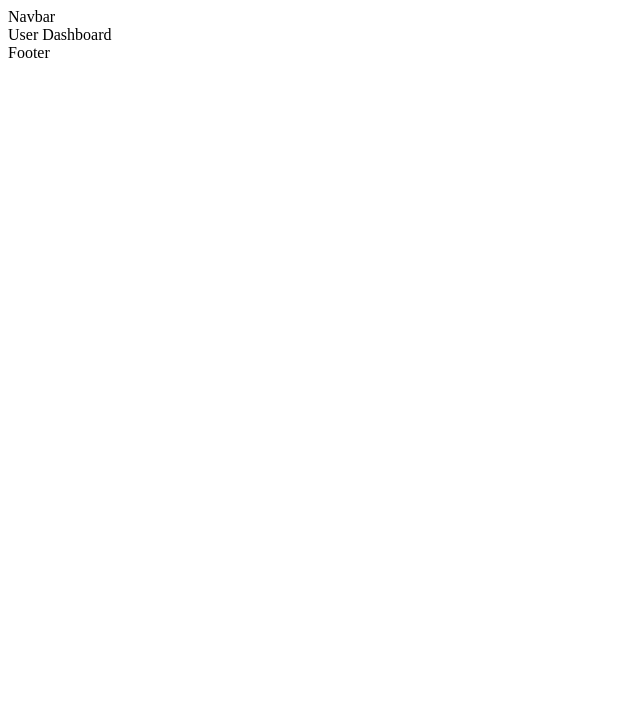
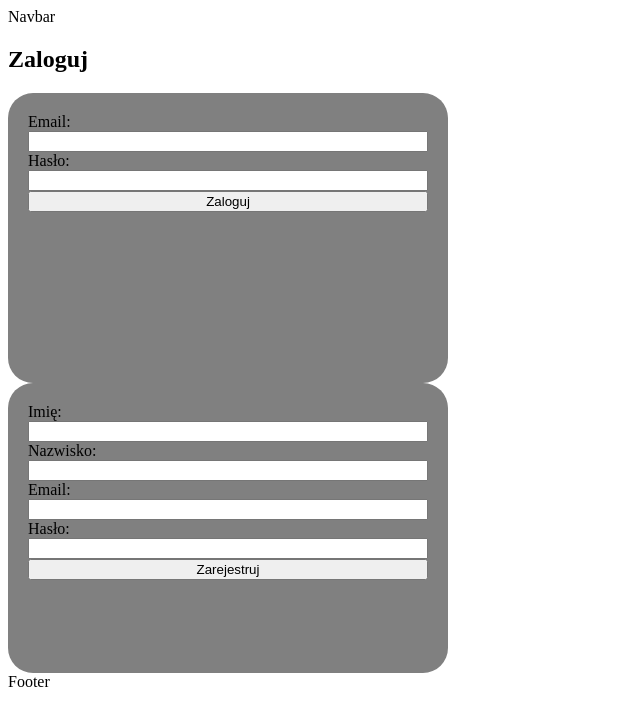
Before and after one commit to infoshareacademy/jfddr6-team-kanuni-team, a React (Create React App) app: page /userdashboard in a window 1280 px wide. Shown: the top 726 px of the page, without its empty margins (0-640 px from the left). Built offline with nearby package versions, Linux system fonts and the light colour scheme; no server answers; a web font is replaced by a local one.

Commit message:
Add Logged component and "logout" logic

```diff
--- a/src/App.js
+++ b/src/App.js
@@ -3,15 +3,31 @@ import Home from './components/Home';
 import UserDashboard from './components/UserDashboard';
 import Navbar from './components/Navbar/Navbar.js';
 import { BrowserRouter, Route, Routes } from 'react-router-dom';
+import { onAuthStateChanged } from 'firebase/auth';
+import { auth } from './data/db';
+import { useState } from 'react';
+import Logged from './components/Logged/Logged.js';
 
 function App() {
+  const [isAuth, setIsAuth] = useState(false);
+
+  onAuthStateChanged(auth, (user) => {
+    if (user) {
+      setIsAuth(user.email);
+    } else {
+      setIsAuth(false);
+    }
+  });
+
   return (
     <div>
+      {isAuth && <Logged isAuth={isAuth} setIsAuth={setIsAuth} />}
+
       <Navbar />
       <BrowserRouter>
         <Routes>
           <Route path="/" element={<Home />} />
-          <Route path="/userdashboard" element={<UserDashboard />} />
+          <Route path="/userdashboard" element={<UserDashboard isAuth={isAuth} />} />
         </Routes>
       </BrowserRouter>
       <Footer />
--- /dev/null
+++ b/src/components/Logged/Logged.js
@@ -0,0 +1,18 @@
+import Button from '../Auxiliary/Button';
+import { signOut } from 'firebase/auth';
+import { auth } from '../../data/db';
+
+const Logged = ({ isAuth, setIsAuth }) => {
+  const signOutUser = () => {
+    signOut(auth);
+  };
+
+  return (
+    <>
+      <p>jesteś zalogowany jako: {isAuth}</p>
+      <Button buttonText={'Wyloguj'} onClick={signOutUser} />
+    </>
+  );
+};
+
+export default Logged;
--- a/src/components/Login/Login.js
+++ b/src/components/Login/Login.js
@@ -1,27 +1,26 @@
 import { useState } from 'react';
 import Button from '../Auxiliary/Button';
-import { auth, db } from '../../data/db';
+import { auth } from '../../data/db';
 import { signInWithEmailAndPassword } from 'firebase/auth';
-import { collection, doc, getDoc } from 'firebase/firestore';
 
 const Login = () => {
   const [emailInput, setEmailInput] = useState('');
   const [passwordInput, setPasswordInput] = useState('');
-  const [isAuth, setIsAuth] = useState('');
-  const [currentUserName, setCurrentUserName] = useState('');
 
   const loginUser = async (email, password) => {
-    const response = await signInWithEmailAndPassword(auth, email, password);
-    setIsAuth(response.user.email);
+    await signInWithEmailAndPassword(auth, email, password);
+    setEmailInput('');
+    setPasswordInput('');
   };
 
   const handlerLogIn = async (e) => {
     e.preventDefault();
-
     loginUser(emailInput, passwordInput);
   };
 
   return (
+    <>
+      <h2>Zaloguj</h2>
       <form onSubmit={handlerLogIn}>
         <label htmlFor="loginEmail">Email: </label>
         <input
@@ -39,8 +38,8 @@ const Login = () => {
           onChange={(e) => setPasswordInput(e.target.value)}
         />
         <Button buttonText={'Zaloguj'} />
-      <p>jesteś zalogowany jako: {isAuth}</p>
       </form>
+    </>
   );
 };
 
--- a/src/components/UserDashboard.js
+++ b/src/components/UserDashboard.js
@@ -1,5 +1,13 @@
-const UserDashboard = () => {
-  return <div>User Dashboard</div>;
+import Login from './Login/Login';
+import Register from './Register/Register';
+
+const UserDashboard = ({ isAuth }) => {
+  return (
+    <>
+      {!isAuth && <Login />}
+      {!isAuth && <Register />}
+    </>
+  );
 };
 
 export default UserDashboard;
```
Lines whose indentation alone changed are shown as unchanged.
